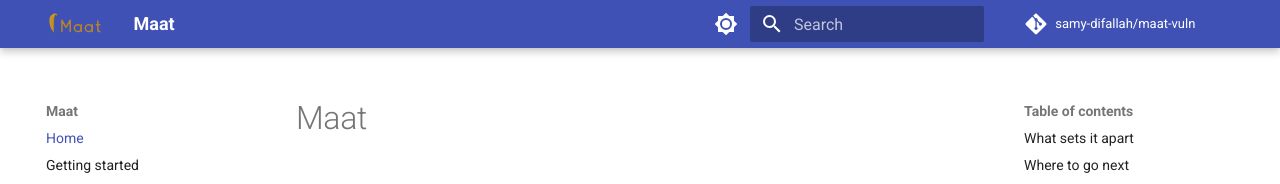
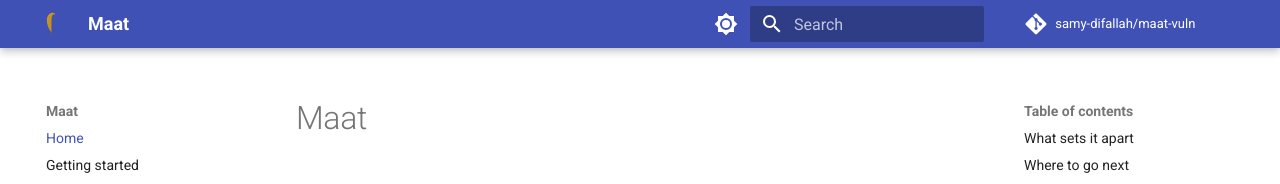
Before and after one commit to samy-difallah/maat-vuln, an MkDocs documentation site: the page built from docs/index.md, in a window 1280 px wide. Shown: the top 184 px of the page. Built offline with MkDocs 1.6.1 and Material for MkDocs 9.7.7, drawn with Linux system fonts in a browser that asks for light colours; comment, search, counter and statistics services are not loaded.

Commit message:
docs(site): show only the feather as the logo and favicon (#67)

```diff
--- a/mkdocs.yml
+++ b/mkdocs.yml
@@ -8,8 +8,8 @@ copyright: Apache-2.0
 
 theme:
   name: material
-  logo: assets/maat.svg
-  favicon: assets/maat.svg
+  logo: assets/feather.svg
+  favicon: assets/feather.svg
   palette:
     - media: "(prefers-color-scheme: light)"
       scheme: default
```
Also changed, not shown: docs/assets/feather.svg (added).
